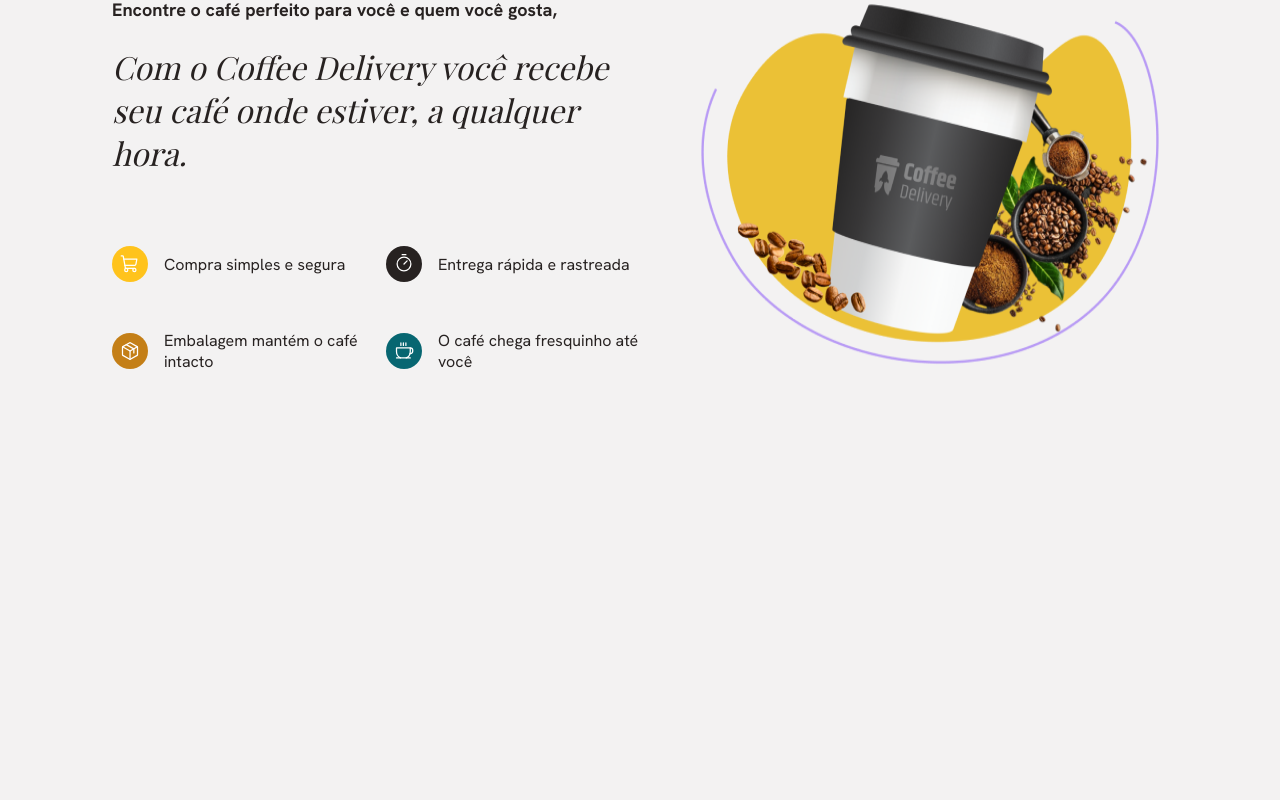
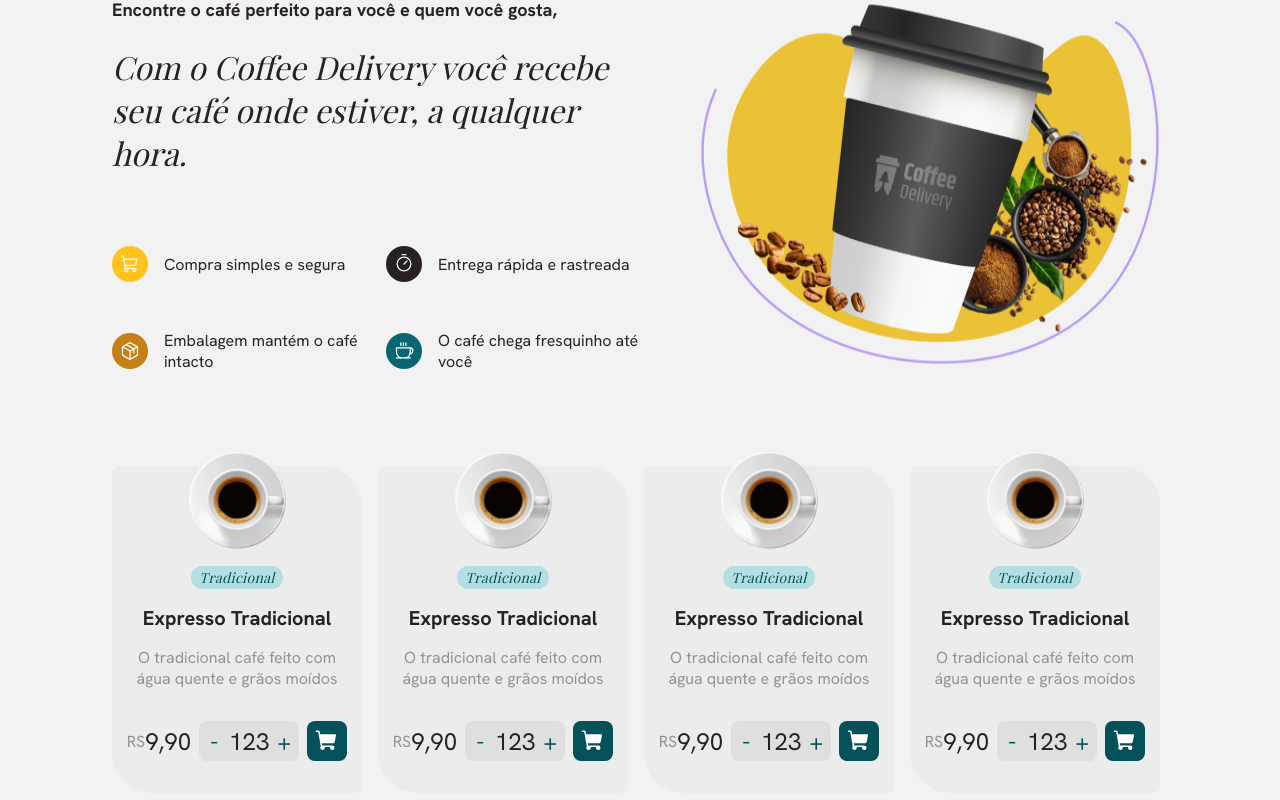
Before and after one commit to eziiel/coffee, a React (Vite) app: page / in a window 1280 px wide. Shown: the part 200-1000 px from the top of the page. Before the commit the page ends 800 px from the top, so only its background shows below. Built offline with nearby package versions, Linux system fonts and the light colour scheme.

Commit message:
cardItemcoffe

```diff
--- /dev/null
+++ b/public/json/items.json
@@ -0,0 +1,114 @@
+[
+  {
+    "id":0,
+    "img":"/img/coffee/expresso-tradicional.svg",
+    "type":["tradicional"],
+    "title": "expresso tradicional",
+    "info": "O tradicional café feito com água quente e grãos moídos",
+    "price":"9,90"
+  },
+  {
+    "id":1,
+    "img":"/img/coffee/expresso-americado.svg",
+    "type":["tradicional"],
+    "title": "expresso americado",
+    "info": "Expresso diluído, menos intenso que o tradicional",
+    "price":"9,90"
+  },
+  {
+    "id":2,
+    "img":"/img/coffee/expresso-cremoso.svg",
+    "type":["tradicional"],
+    "title": "expresso cremoso",
+    "info": "Café expresso tradicional com espuma cremosa",
+    "price":"9,90"
+  },
+  {
+    "id":3,
+    "img":"/img/coffee/expresso-gelado.svg",
+    "type":["tradicional", "gelado"],
+    "title": "expresso gelado",
+    "info": "Bebida preparada com café expresso e cubos de gelo",
+    "price":"9,90"
+  },
+  {
+    "id":4,
+    "img":"/img/coffee/cafe-leite.svg",
+    "type":["tradicional", "com leite"],
+    "title": "café com leite",
+    "info": "Meio a meio de expresso tradicional com leite vaporizado",
+    "price":"9,90"
+  },
+  {
+    "id":5,
+    "img":"/img/coffee/latte.svg",
+    "type":["tradicional", "com leite"],
+    "title": "latte",
+    "info": "Uma dose de café expresso com o dobro de leite e espuma cremosa",
+    "price":"9,90"
+  },
+  {
+    "id":6,
+    "img":"/img/coffee/capuccino.svg",
+    "type":["tradicional", "com leite"],
+    "title": "capuccino",
+    "info": "Café expresso misturado com um pouco de leite quente e espuma",
+    "price":"9,90"
+  },
+  {
+    "id":7,
+    "img":"/img/coffee/macchiato.svg",
+    "type":["tradicional", "com leite"],
+    "title": "macchiato",
+    "info": "Café expresso misturado com um pouco de leite quente e espuma",
+    "price":"9,90"
+  },
+  {
+    "id":8,
+    "img":"/img/coffee/mocaccino.svg",
+    "type":["tradicional", "com leite"],
+    "title": "mocaccino",
+    "info": "Café expresso com calda de chocolate, pouco leite e espuma",
+    "price":"9,90"
+  },
+  {
+    "id":9,
+    "img":"/img/coffee/chocolate-quente.svg",
+    "type":["especial", "com leite"],
+    "title": "chocolate quente",
+    "info": "Bebida feita com chocolate dissolvido no leite quente e café",
+    "price":"9,90"
+  },
+  {
+    "id":10,
+    "img":"/img/coffee/cubano.svg",
+    "type":["especial", "gelado", "alcoólico"],
+    "title": "cubano",
+    "info": "Drink gelado de café expresso com rum, creme de leite e hortelã",
+    "price":"9,90"
+  },
+  {
+    "id":11,
+    "img":"/img/coffee/havaiano.svg",
+    "type":["especial"],
+    "title": "havaiano",
+    "info": "Bebida adocicada preparada com café e leite de coco",
+    "price":"9,90"
+  },
+  {
+    "id":12,
+    "img":"/img/coffee/arabe.svg",
+    "type":["especial"],
+    "title": "arabe",
+    "info": "Bebida preparada com grãos de café árabe e especiarias",
+    "price":"9,90"
+  },
+  {
+    "id":13,
+    "img":"/img/coffee/irlandes.svg",
+    "type":["tradicional", "alcoólico"],
+    "title": "irlandes",
+    "info": "Bebida a base de café, uísque irlandês, açúcar e chantilly",
+    "price":"9,90"
+  }
+]
--- a/src/pages/home/index.tsx
+++ b/src/pages/home/index.tsx
@@ -1,6 +1,12 @@
 import React from 'react'
 import { IntroHome } from './intro'
+import { Main } from './items'
 
 export const Home = () => {
-  return <IntroHome />
+  return (
+    <>
+      <IntroHome />
+      <Main />
+    </>
+  )
 }
--- /dev/null
+++ b/src/pages/home/items/cardItem/index.tsx
@@ -0,0 +1,32 @@
+import React from 'react'
+import * as S from './styled'
+import Img from '../../../../../public/img/coffees/expresso-tradicional.svg'
+import { ShoppingCart } from 'phosphor-react'
+
+export const CoffeeCardItem = () => {
+  return (
+    <S.CoffeeCard>
+      <S.CoffeeImg src={Img} title="" />
+      <S.CoffeeType>tradicional</S.CoffeeType>
+      <S.CoffeeTitle>expresso tradicional</S.CoffeeTitle>
+      <S.CoffeeInfo>
+        O tradicional café feito com água quente e grãos moídos
+      </S.CoffeeInfo>
+
+      <S.CoffeeBuy>
+        <S.CoffeePrice>
+          <S.PriceCifre>RS</S.PriceCifre>
+          <S.PriceNumber>9,90</S.PriceNumber>
+        </S.CoffeePrice>
+        <S.CoffeeControlledAmount>
+          <S.CoffeeAmount> - </S.CoffeeAmount>
+          <S.CoffeeAmountItems> 123 </S.CoffeeAmountItems>
+          <S.CoffeeAmount> + </S.CoffeeAmount>
+        </S.CoffeeControlledAmount>
+        <S.CoffeeCart>
+          <ShoppingCart size={24} color="#fff" weight="fill" />
+        </S.CoffeeCart>
+      </S.CoffeeBuy>
+    </S.CoffeeCard>
+  )
+}
--- /dev/null
+++ b/src/pages/home/items/cardItem/styled.ts
@@ -0,0 +1,112 @@
+import styled from 'styled-components'
+
+export const CoffeeCard = styled.div`
+  background: red;
+
+  display: flex;
+  flex-direction: column;
+  justify-content: center;
+  align-items: center;
+
+  max-width: 250px;
+  border-radius: 8px 40px 8px 40px;
+  padding: 1rem;
+  gap: 1rem;
+
+  background: ${(props) => props.theme.gray100};
+`
+
+export const CoffeeImg = styled.img`
+  max-width: 100px;
+  border-radius: 50%;
+  margin-top: -2rem;
+`
+
+export const CoffeeType = styled.span`
+  background: ${(props) => props.theme.blue200};
+  color: ${(props) => props.theme.blue900};
+  padding: 0.125rem 0.5rem;
+  border-radius: 100px;
+  font-size: 0.875rem;
+  letter-spacing: 0.3px;
+  font-family: 'Playfair Display', serif;
+  font-style: italic;
+  text-transform: capitalize;
+`
+
+export const CoffeeTitle = styled.span`
+  font-size: 1.25rem;
+  text-transform: capitalize;
+  font-weight: 700;
+`
+
+export const CoffeeInfo = styled.span`
+  color: ${(props) => props.theme.gray300};
+  text-align: center;
+`
+
+export const CoffeeBuy = styled.div`
+  margin: 1rem 0;
+  display: flex;
+  justify-content: space-between;
+  align-items: center;
+  height: 2.5rem;
+`
+
+export const CoffeePrice = styled.div`
+  display: flex;
+  align-items: center;
+`
+
+export const PriceCifre = styled.span`
+  color: ${(props) => props.theme.gray300};
+  flex: 1;
+`
+
+export const PriceNumber = styled.span`
+  font-size: 1.5rem;
+  margin-right: 0.5rem;
+`
+
+export const CoffeeControlledAmount = styled.div`
+  flex: 1;
+  display: flex;
+  align-items: center;
+  justify-content: space-between;
+  border-radius: 8px;
+  overflow: hidden;
+
+  width: 100px;
+  height: 100%;
+  background-color: red;
+  background: ${(props) => props.theme.gray200};
+
+  font-size: 1.5rem;
+`
+
+export const CoffeeAmount = styled.div`
+  display: flex;
+  align-items: center;
+  justify-content: center;
+
+  width: 30px;
+  height: 100%;
+
+  color: ${(props) => props.theme.blue900};
+  cursor: pointer;
+`
+
+export const CoffeeAmountItems = styled.div``
+
+export const CoffeeCart = styled.button`
+  height: 100%;
+  display: flex;
+  justify-content: center;
+  align-items: center;
+  margin-left: 0.5rem;
+  padding: 0.5rem;
+  background: ${(props) => props.theme.blue900};
+  border-radius: 8px;
+  border: none;
+  cursor: pointer;
+`
--- /dev/null
+++ b/src/pages/home/items/index.tsx
@@ -0,0 +1,14 @@
+import React from 'react'
+import { CoffeeCardItem } from './cardItem'
+import * as S from './styled'
+
+export const Main = () => {
+  return (
+    <S.MainCardItems>
+      <CoffeeCardItem />
+      <CoffeeCardItem />
+      <CoffeeCardItem />
+      <CoffeeCardItem />
+    </S.MainCardItems>
+  )
+}
--- /dev/null
+++ b/src/pages/home/items/styled.ts
@@ -0,0 +1,7 @@
+import styled from 'styled-components'
+
+export const MainCardItems = styled.main`
+  display: flex;
+  flex-wrap: wrap;
+  gap: 1rem;
+`
--- a/src/styles/global.ts
+++ b/src/styles/global.ts
@@ -13,6 +13,8 @@ export const GlobalStyles = createGlobalStyle`
     font-family: 'Playfair Display', serif;
 
     font-family: 'Hanken Grotesk', sans-serif;
+
+    height: 1500px;
   }
 
   body, input, text-area, button {
--- a/src/styles/theme/default.ts
+++ b/src/styles/theme/default.ts
@@ -6,10 +6,14 @@ export const themeDefault = {
   yellow600: '#DBAC2C',
   yellow700: '#C47F17',
 
-  blue200: '#9CE0E7',
+  blue200: '#B3DEE2',
   blue500: '#087F8C',
   blue700: '#076671',
+  blue900: '#05515A',
 
+  gray100: '#ECECEC',
+  gray200: '#DFDFDF',
+  gray300: '#939393',
   gray500: '#403937',
   gray700: '#272221',
 
```
